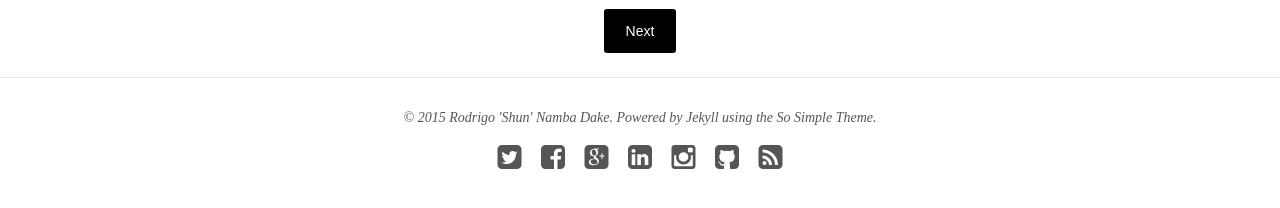
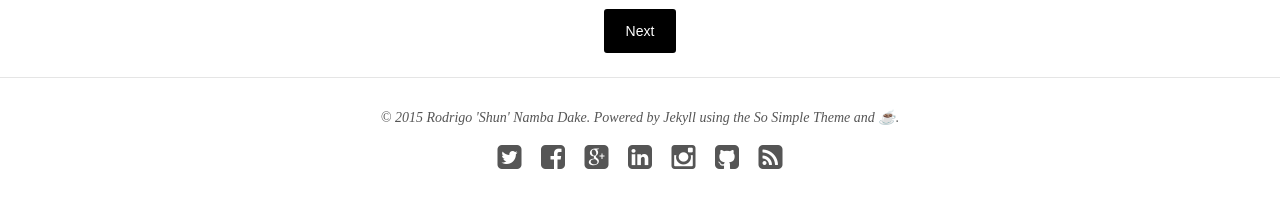
Before and after one commit to shundake/shundake.github.io, a Jekyll site: the page built from _posts/articles/2015-10-09-Recuperar-arquivos-corrompidos.md, in a window 1280 px wide and 900 px high, scrolled down 2372 px. Shown: the part 631-839 px from the top of the window. Built offline with Jekyll 4.4.1, drawn with Linux system fonts in a browser that asks for light colours; nearby versions of some CDN libraries.

Commit message:
some changes

```diff
--- a/_includes/footer.html
+++ b/_includes/footer.html
@@ -1,6 +1,9 @@
 {% if site.owner.google.ad-client and site.owner.google.ad-slot %}{% include ad-footer.html %}{% endif %}
 
-<span>&copy; {{ site.time | date: '%Y' }} {{ site.owner.name }}. Powered by <a href="http://jekyllrb.com" rel="nofollow">Jekyll</a> using the <a href="http://mademistakes.com/so-simple/" rel="nofollow">So Simple Theme</a>.</span>
+<span>&copy; {{ site.time | date: '%Y' }} {{ site.owner.name }}. Powered by <a
+    href="http://jekyllrb.com" rel="nofollow">Jekyll</a> using the <a
+    href="http://mademistakes.com/so-simple/" rel="nofollow">So Simple Theme</a>
+and ☕.</span>
 <div class="social-icons">
 	{% if site.owner.twitter %}<a href="https://twitter.com/{{ site.owner.twitter }}" title="{{ site.owner.name}} on Twitter" target="_blank"><i class="fa fa-twitter-square fa-2x"></i></a>{% endif %}
 	{% if site.owner.facebook %}<a href="https://facebook.com/{{ site.owner.facebook }}" title="{{ site.owner.name}} on Facebook" target="_blank"><i class="fa fa-facebook-square fa-2x"></i></a>{% endif %}
--- a/_posts/articles/2015-10-09-Recuperar-arquivos-corrompidos.md
+++ b/_posts/articles/2015-10-09-Recuperar-arquivos-corrompidos.md
@@ -13,6 +13,8 @@
   credit:
   creditlink:
 ---
+
+{{ post.url }}
 
 <div id="fb-root"></div>
 <script>(function(d, s, id) {
```
